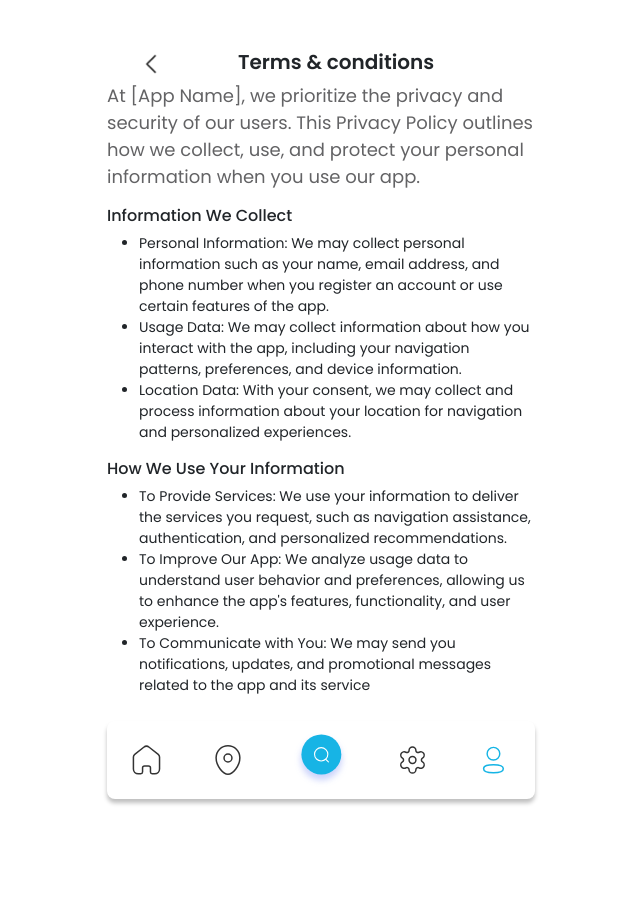
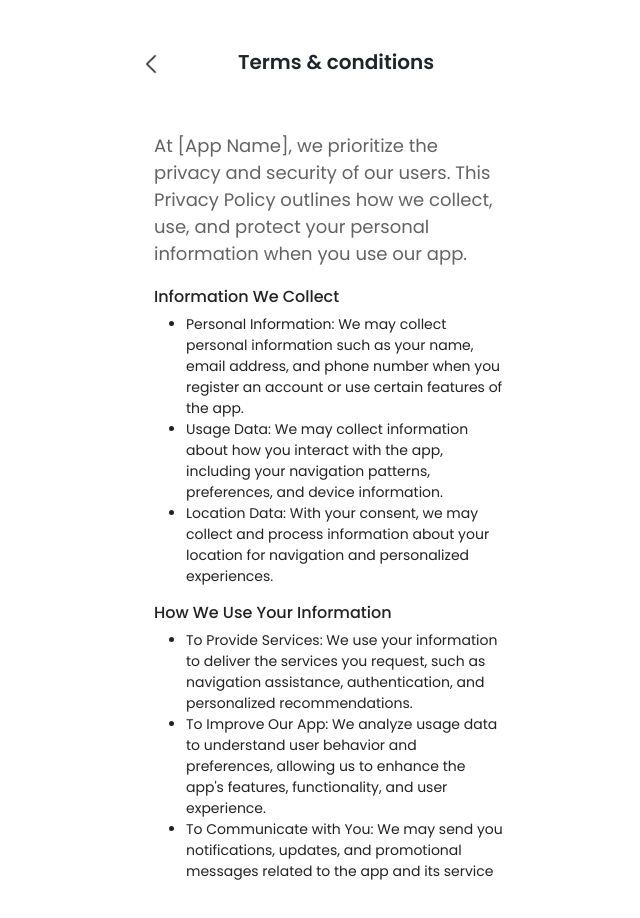
Before and after one commit to IK-Robin/indor-navigations-design-figma, a plain HTML site: page terms and conditions.html in a window 1280 px wide. Shown: the whole page, without its empty margins (319-959 px from the left). Drawn offline with Linux system fonts and the light colour scheme.

Commit message:
navigate-updated

```diff
--- /dev/null
+++ b/assets/css/_navigate-updated.scss
@@ -0,0 +1 @@
+/*navigate-updated*/
--- a/assets/css/_terms and conditions.scss
+++ b/assets/css/_terms and conditions.scss
@@ -0,0 +1,17 @@
+.terms_container{
+
+
+  .terms_details{
+    padding: 50px 30px 0 47px;
+     color: #222222;
+     font-size: 14px;
+     p{
+      margin-bottom: 20px;
+     }
+     ul{
+      li{
+        color: #222;
+      }
+     }
+  }
+}
--- a/assets/css/style.scss
+++ b/assets/css/style.scss
@@ -8,3 +8,6 @@
 @import '_service_sntegration';
 @import '_my profile';
 @import '_terms and conditions';
+
+//Map Updated Flow
+@import '_navigate-updated'
--- a/terms and conditions.html
+++ b/terms and conditions.html
@@ -63,31 +63,7 @@
       </div>
 
     </div>
-     <!-- home sticky nav  -->
-     <div class="home_btn_section d-flex justify-content-between align-content-center align-items-center">
-      <div class="home_btn">
-      <a href="#"> <img src="./assets/img/home/Home.svg" alt="">
-      </a>
-      </div>
-      <div class="home_btn">
-        <a href="#"><img src="./assets/img/home/home_lou.svg" alt=""></a>
 
-      </div>
-
-      <div class="home_btn">
-       <a href=""> <img src="./assets/img/home/Search.svg" alt=""></a>
-
-      </div>
-      <div class="home_btn">
-      <a href="#"><img src="./assets/img/home/setting.svg" alt=""></a>
-
-      </div>
-      <div class="home_btn">
-       <a href=""> <img src="./assets/img/home/My Profile.svg" alt=""></a>
-
-      </div>
-
-     </div>
 
   </body>
 </html>
```
Also changed, not shown: assets/css/style.css, navigate-updated.html (added), 1 other file.
